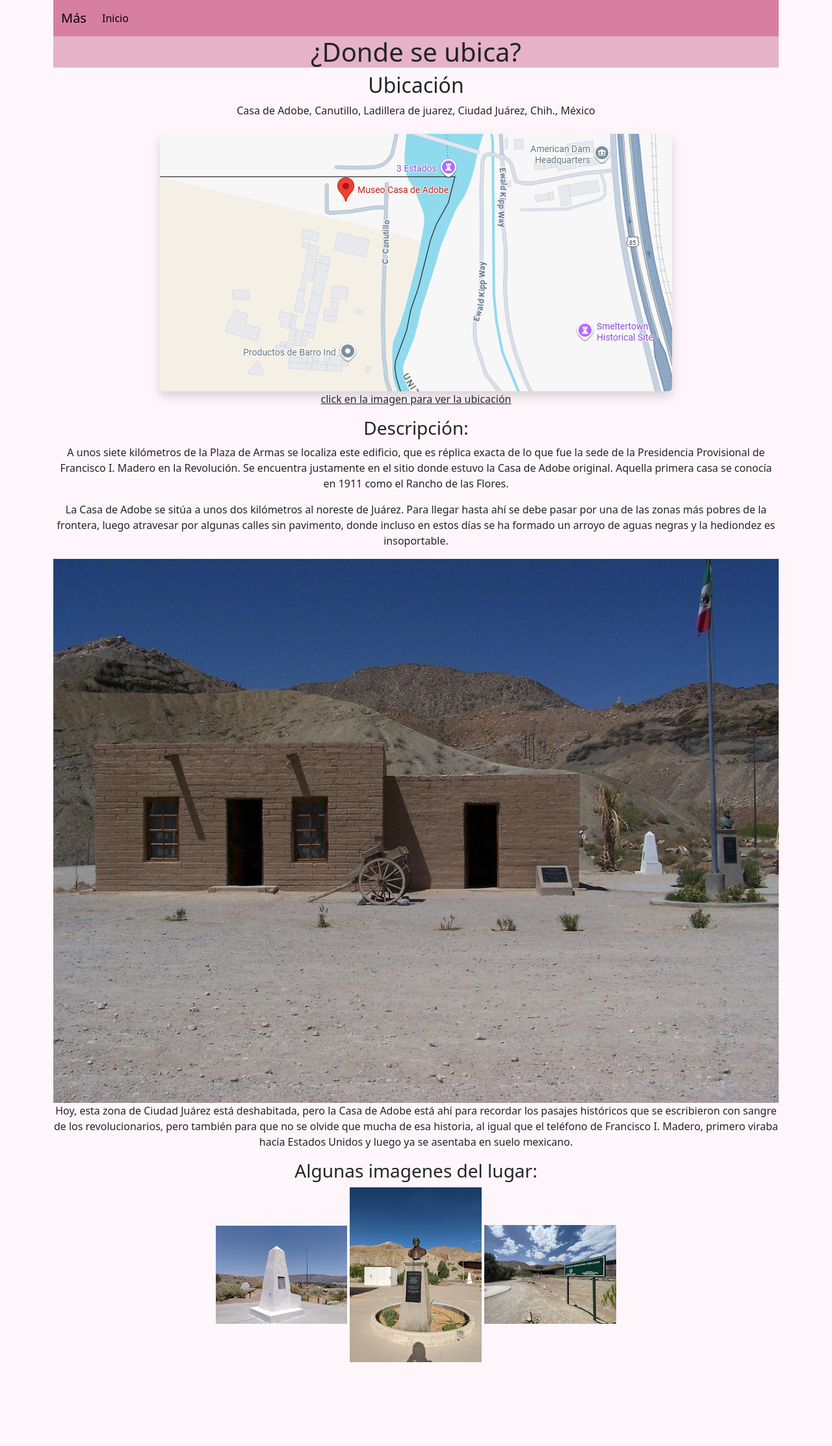
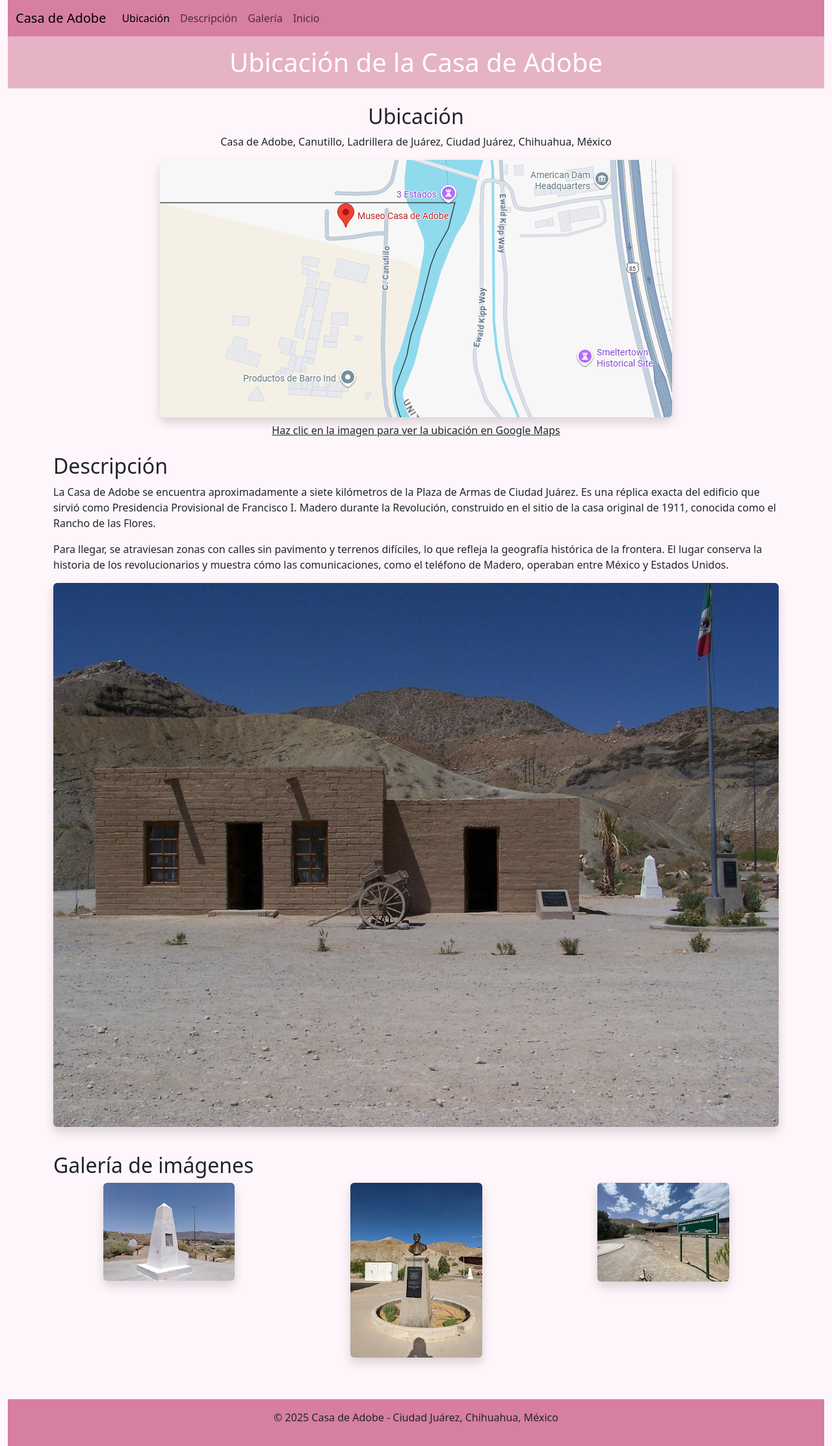
Before and after one commit to Karla-Michelle-Andres-Cruz/casadeadobe, a plain HTML site: page ubi.html in a window 1280 px wide. Shown: the whole page at 65% size. Before the commit the page ends 2096 px from the top, so only its background shows below. Drawn offline with nearby package versions, Linux system fonts and the light colour scheme.

Commit message:
18/09/25

```diff
--- a/ubi.html
+++ b/ubi.html
@@ -1,52 +1,72 @@
 <!DOCTYPE html>
-<html lang="en">
+<html lang="es-mx">
 <head>
     <meta charset="UTF-8">
     <meta name="viewport" content="width=device-width, initial-scale=1.0">
-    <title>ubicacion</title>
-    <link href="https://cdn.jsdelivr.net/npm/bootstrap@5.3.8/dist/css/bootstrap.min.css" rel="stylesheet" integrity="sha384-sRIl4kxILFvY47J16cr9ZwB07vP4J8+LH7qKQnuqkuIAvNWLzeN8tE5YBujZqJLB" crossorigin="anonymous">
+    <title>Ubicación de la Casa de Adobe - Ciudad Juárez</title>
+    <link href="https://cdn.jsdelivr.net/npm/bootstrap@5.3.8/dist/css/bootstrap.min.css" rel="stylesheet"
+    integrity="sha384-sRIl4kxILFvY47J16cr9ZwB07vP4J8+LH7qKQnuqkuIAvNWLzeN8tE5YBujZqJLB" crossorigin="anonymous">
 </head>
-<body style="background: #FEF6FB;" class="container-fluid">
-    <div class="container">
+<body class="container-fluid" style="background: #FEF6FB;">
+
 <header>
-        <nav class="navbar navbar-expand-lg" style="background: #D77FA1;" class="container-fluid">
+    <nav class="navbar navbar-expand-lg container-fluid" style="background: #D77FA1;">
         <div class="container-fluid">
-                <a class="navbar-brand" href="#">Más</a>
-                <button class="navbar-toggler" type="button" data-bs-toggle="collapse" data-bs-target="#navbarNav" aria-controls="navbarNav" aria-expanded="false" aria-label="Toggle navigation">
+            <a class="navbar-brand" href="#">Casa de Adobe</a>
+            <button class="navbar-toggler" type="button" data-bs-toggle="collapse" data-bs-target="#navbarNav"
+            aria-controls="navbarNav" aria-expanded="false" aria-label="Toggle navigation">
                 <span class="navbar-toggler-icon"></span>
             </button>
             <div class="collapse navbar-collapse" id="navbarNav">
                 <ul class="navbar-nav">
-                    <li class="nav-item">
-                    <a class="nav-link active" aria-current="page" href="index.html">Inicio</a>
-                    </li>
+                    <li class="nav-item"><a class="nav-link active" href="#ubicacion">Ubicación</a></li>
+                    <li class="nav-item"><a class="nav-link" href="#descripcion">Descripción</a></li>
+                    <li class="nav-item"><a class="nav-link" href="#galeria">Galería</a></li>
+                    <li class="nav-item"><a class="nav-link" href="index.html">Inicio</a></li>
                 </ul>
             </div>
         </div>
     </nav>
-            <h1 style="background: #E6B2C6;" class="container-fluid text-center">¿Donde se ubica?</h1>
+    <h1 class="text-center bg-pink text-white py-3" style="background: #E6B2C6;">Ubicación de la Casa de Adobe</h1>
 </header>
+
+<main class="container mt-4">
+
+    <section id="ubicacion" class="text-center">
+        <h2>Ubicación</h2>
+        <p>Casa de Adobe, Canutillo, Ladrillera de Juárez, Ciudad Juárez, Chihuahua, México</p>
+        <a href="https://maps.app.goo.gl/QS2UKJiF1Coh6ejRA" target="_blank">
+            <img src="img/ubi.png" alt="Mapa con la ubicación exacta de la Casa de Adobe" class="img-fluid rounded shadow mb-2">
+        </a>
+        <p><u>Haz clic en la imagen para ver la ubicación en Google Maps</u></p>
+    </section>
+
+    <section id="descripcion" class="mt-4">
+        <h2>Descripción</h2>
+        <p>La Casa de Adobe se encuentra aproximadamente a siete kilómetros de la Plaza de Armas de Ciudad Juárez. Es una réplica exacta del edificio que sirvió como Presidencia Provisional de Francisco I. Madero durante la Revolución, construido en el sitio de la casa original de 1911, conocida como el Rancho de las Flores.</p>
+        <p>Para llegar, se atraviesan zonas con calles sin pavimento y terrenos difíciles, lo que refleja la geografía histórica de la frontera. El lugar conserva la historia de los revolucionarios y muestra cómo las comunicaciones, como el teléfono de Madero, operaban entre México y Estados Unidos.</p>
+        <img src="img/casa2.jpg" class="img-fluid rounded shadow mb-3" alt="Vista de la Casa de Adobe desde el exterior">
+    </section>
+
+    <section id="galeria" class="mt-4">
+        <h2>Galería de imágenes</h2>
+        <div class="row text-center">
+            <div class="col-md-4 mb-3">
+                <img src="img/estatua.jpg" class="img-fluid rounded shadow" alt="Estatua histórica ubicada en la Casa de Adobe">
             </div>
-    <div class="text-center">
-    <h2>Ubicación</h2>
-    <p>Casa de Adobe, Canutillo, Ladillera de juarez, Ciudad Juárez, Chih., México</p>
+            <div class="col-md-4 mb-3">
+                <img src="img/estatua2.jpg" class="img-fluid rounded shadow" alt="Otra vista de la estatua dentro del recinto">
             </div>
-    <div class="container text-center mt-4">
-    <a href="https://maps.app.goo.gl/QS2UKJiF1Coh6ejRA" target="_blank">
-        <img src="img/ubi.png" alt="Casa de adobe" class="img-fluid rounded shadow">
-    </a>
-    <p><u>click en la imagen para ver la ubicación</u></p>
-    <h3>Descripción:</h3>
-    <p>A unos siete kilómetros de la Plaza de Armas se localiza este edificio, que es réplica exacta de lo que fue la sede de la Presidencia Provisional de Francisco I. Madero en la Revolución. Se encuentra justamente en el sitio donde estuvo la Casa de Adobe original. Aquella primera casa se conocía en 1911 como el Rancho de las Flores.</p>
-    <p>La Casa de Adobe se sitúa a unos dos kilómetros al noreste de Juárez. Para llegar hasta ahí se debe pasar por una de las zonas más pobres de la frontera, luego atravesar por algunas calles sin pavimento, donde incluso en estos días se ha formado un arroyo de aguas negras y la hediondez es insoportable.</p>
-    <img src="img/casa2.jpg" class="img-fluid" alt="Casa de adobe">
-    <p>Hoy, esta zona de Ciudad Juárez está deshabitada, pero la Casa de Adobe está ahí para recordar los pasajes históricos que se escribieron con sangre de los revolucionarios, pero también para que no se olvide que mucha de esa historia, al igual que el teléfono de Francisco I. Madero, primero viraba hacía Estados Unidos y luego ya se asentaba en suelo mexicano.</p>
-    <h3>Algunas imagenes del lugar:</h3>
-    <img src="img/estatua.jpg" class="img-fluid" alt="Piramide">
-    <img src="img/estatua2.jpg" class="img-fluid" alt="Estatua">
-    <img src="img/limite.jpg" class="img-fluid" alt="Frontera de mexico con estados unidos" >
+            <div class="col-md-4 mb-3">
+                <img src="img/limite.jpg" class="img-fluid rounded shadow" alt="Vista del límite fronterizo cercano a la Casa de Adobe">
             </div>
-
-    <script src="https://cdn.jsdelivr.net/npm/bootstrap@5.3.8/dist/js/bootstrap.bundle.min.js" integrity="sha384-FKyoEForCGlyvwx9Hj09JcYn3nv7wiPVlz7YYwJrWVcXK/BmnVDxM+D2scQbITxI" crossorigin="anonymous"></script>
+        </div>
+    </section>
+</main>
+<footer class="text-center mt-5 py-3" style="background: #D77FA1;">
+    <p>© 2025 Casa de Adobe - Ciudad Juárez, Chihuahua, México</p>
+</footer>
+<script src="https://cdn.jsdelivr.net/npm/bootstrap@5.3.8/dist/js/bootstrap.bundle.min.js"
+integrity="sha384-FKyoEForCGlyvwx9Hj09JcYn3nv7wiPVlz7YYwJrWVcXK/BmnVDxM+D2scQbITxI" crossorigin="anonymous"></script>
 </body>
 </html>
```
Also changed, not shown: index.html (+46 -48 lines). Lines whose indentation alone changed are shown as unchanged.
